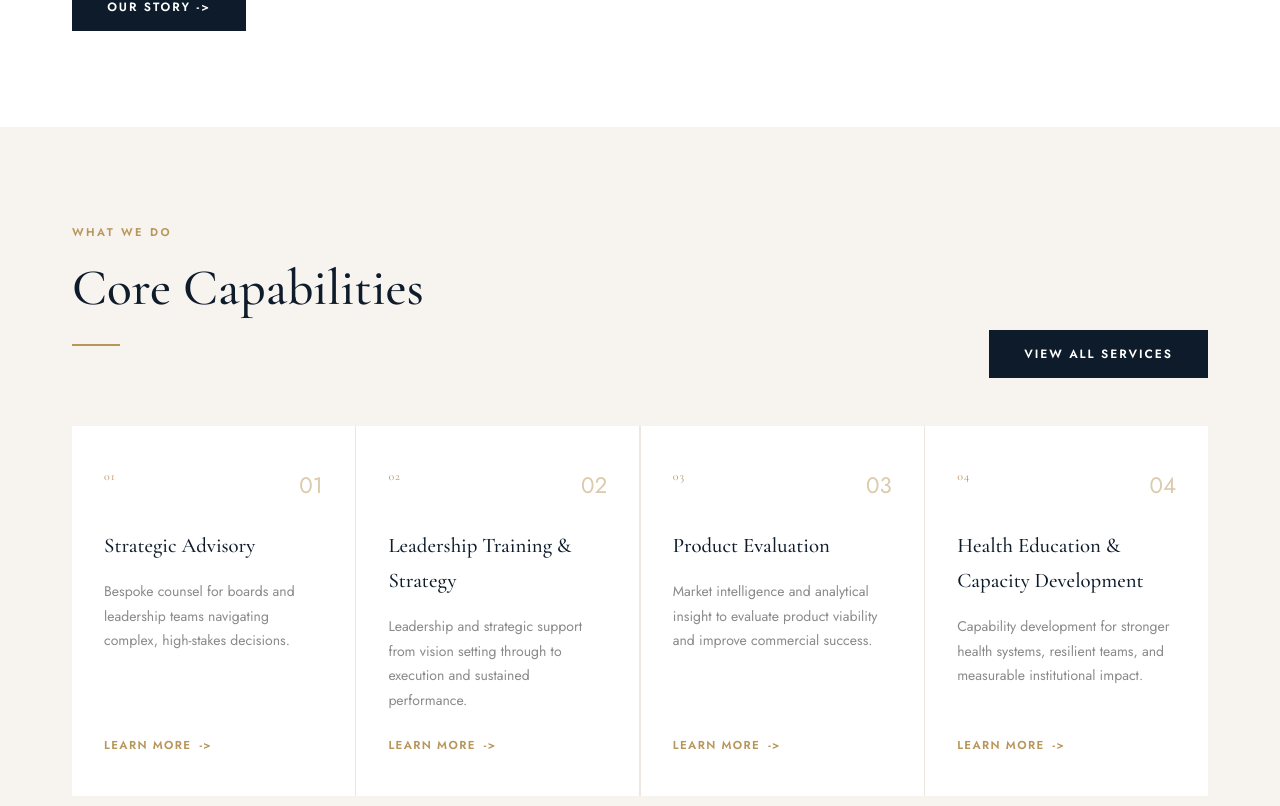
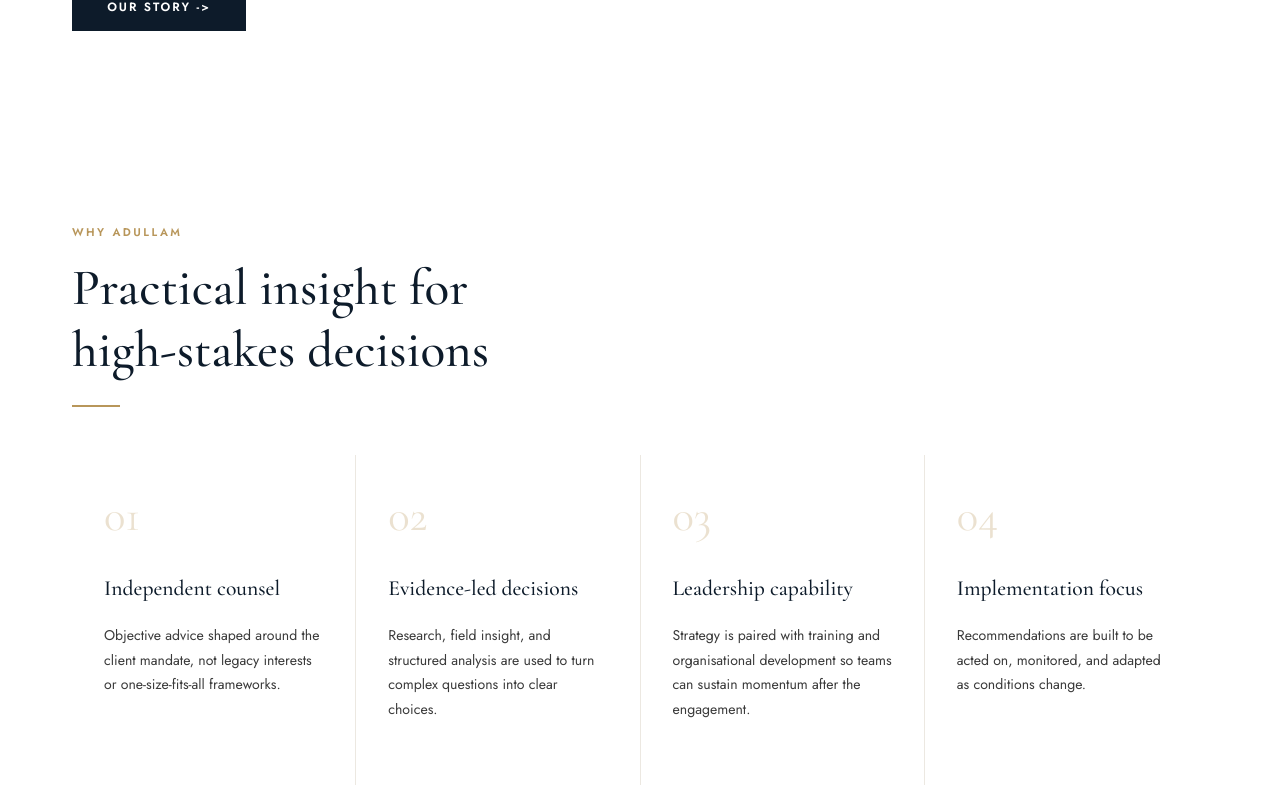
Before and after one commit to Oluwasemilore00/Adullam, a React (Create React App) app in the folder Adullams/: page / in a window 1280 px wide. Shown: the part 1514-2320 px from the top of the page. Built offline with nearby package versions, Linux system fonts and the light colour scheme; no server answers.

Commit message:
Add homepage trust sections and animations

```diff
--- a/Adullams/src/pages/Home.css
+++ b/Adullams/src/pages/Home.css
@@ -32,6 +32,12 @@
     linear-gradient(rgba(255,255,255,0.025) 1px, transparent 1px),
     linear-gradient(90deg, rgba(255,255,255,0.025) 1px, transparent 1px);
   background-size: 60px 60px;
+  animation: gridDrift 18s linear infinite;
+}
+
+@keyframes gridDrift {
+  from { background-position: 0 0, 0 0; }
+  to { background-position: 60px 60px, 60px 60px; }
 }
 
 .hero__content {
@@ -357,6 +363,119 @@
 }
 .service-card__link:hover span { margin-left: 4px; }
 
+.why-adullam {
+  background: var(--white);
+}
+
+.why-adullam__header {
+  max-width: 680px;
+  margin-bottom: 3rem;
+}
+
+.why-adullam__grid {
+  display: grid;
+  grid-template-columns: repeat(4, 1fr);
+  gap: 1px;
+  background: var(--offwhite);
+}
+
+.why-card {
+  min-height: 330px;
+  padding: 2.4rem 2rem;
+  background: var(--white);
+  display: flex;
+  flex-direction: column;
+  transition: transform var(--transition), box-shadow var(--transition), background var(--transition);
+}
+
+.why-card:hover {
+  background: var(--cream);
+  transform: translateY(-4px);
+  box-shadow: var(--shadow-md);
+  position: relative;
+  z-index: 1;
+}
+
+.why-card__num {
+  font-family: var(--serif);
+  font-size: 2.8rem;
+  line-height: 1;
+  color: var(--gold);
+  opacity: 0.28;
+  margin-bottom: 2rem;
+}
+
+.why-card__title {
+  font-family: var(--serif);
+  font-size: 1.35rem;
+  font-weight: 500;
+  color: var(--navy);
+  margin-bottom: 1rem;
+}
+
+.why-card__desc {
+  font-size: 0.88rem;
+  line-height: 1.75;
+  color: var(--text-body);
+}
+
+.impact-path {
+  background: var(--navy);
+  overflow: hidden;
+}
+
+.impact-path__inner {
+  display: grid;
+  grid-template-columns: 0.9fr 1.1fr;
+  gap: 4rem;
+  align-items: center;
+}
+
+.impact-path__copy p:last-child {
+  color: rgba(255,255,255,0.65);
+  max-width: 460px;
+  line-height: 1.85;
+  margin-top: 1.5rem;
+}
+
+.impact-path__steps {
+  display: grid;
+  grid-template-columns: repeat(2, 1fr);
+  gap: 1px;
+  background: rgba(255,255,255,0.08);
+}
+
+.impact-step {
+  min-height: 150px;
+  padding: 1.8rem;
+  background: var(--navy-mid);
+  display: flex;
+  flex-direction: column;
+  justify-content: space-between;
+  transition: transform var(--transition), background var(--transition);
+}
+
+.impact-step:hover {
+  background: var(--navy-light);
+  transform: translateY(-4px);
+}
+
+.impact-step span {
+  font-family: var(--serif);
+  font-size: 2.2rem;
+  line-height: 1;
+  color: var(--gold);
+  opacity: 0.42;
+}
+
+.impact-step strong {
+  font-family: var(--serif);
+  font-size: 1.25rem;
+  font-weight: 500;
+  line-height: 1.25;
+  color: var(--cream);
+}
+
 
 
 /* ── CTA ─────────────────────────────────────────────── */
@@ -382,6 +501,8 @@
 /* ── Responsive ────────────────────────────────────── */
 @media (max-width: 1024px) {
   .home-services__grid { grid-template-columns: repeat(2, 1fr); }
+  .why-adullam__grid { grid-template-columns: repeat(2, 1fr); }
+  .impact-path__inner { grid-template-columns: 1fr; }
   .clients__grid { grid-template-columns: repeat(3, 1fr); }
   .stats-bar__grid { grid-template-columns: repeat(2, 1fr); }
   .stats-bar__item { border-right: none; border-bottom: 1px solid rgba(255,255,255,0.2); padding-bottom: 1rem; }
@@ -394,6 +515,9 @@
   .intro__inner { grid-template-columns: 1fr; gap: 3rem; }
   .intro__visual { height: 280px; }
   .home-services__grid { grid-template-columns: 1fr; }
+  .why-adullam__grid { grid-template-columns: 1fr; }
+  .why-card { min-height: auto; }
+  .impact-path__steps { grid-template-columns: 1fr; }
   .clients__grid { grid-template-columns: repeat(2, 1fr); }
   .home-cta__inner { flex-direction: column; text-align: center; }
   .home-cta__actions { justify-content: center; }
--- a/Adullams/src/pages/Home.jsx
+++ b/Adullams/src/pages/Home.jsx
@@ -33,6 +33,36 @@
   { value: '20+', label: 'Years of applied experience' },
   { value: '5', label: 'Core advisory capabilities' },
   { value: '2', label: 'Countries of operation' },
+];
+
+const advantages = [
+  {
+    num: '01',
+    title: 'Independent counsel',
+    desc: 'Objective advice shaped around the client mandate, not legacy interests or one-size-fits-all frameworks.',
+  },
+  {
+    num: '02',
+    title: 'Evidence-led decisions',
+    desc: 'Research, field insight, and structured analysis are used to turn complex questions into clear choices.',
+  },
+  {
+    num: '03',
+    title: 'Leadership capability',
+    desc: 'Strategy is paired with training and organisational development so teams can sustain momentum after the engagement.',
+  },
+  {
+    num: '04',
+    title: 'Implementation focus',
+    desc: 'Recommendations are built to be acted on, monitored, and adapted as conditions change.',
+  },
+];
+
+const impactSteps = [
+  'Clarify the mandate',
+  'Build the evidence',
+  'Shape the strategy',
+  'Support execution',
 ];
 
 export default function Home() {
@@ -83,7 +113,7 @@
         </div>
       </section>
 
-      <section className="intro section-pad">
+      <section className="intro section-pad reveal">
         <div className="container intro__inner">
           <div className="intro__text">
             <p className="section-label">Who We Are</p>
@@ -127,7 +157,26 @@
         </div>
       </section>
 
-      <section className="home-services section-pad" style={{ background: 'var(--cream)' }}>
+      <section className="why-adullam section-pad">
+        <div className="container">
+          <div className="why-adullam__header reveal">
+            <p className="section-label">Why Adullam</p>
+            <h2 className="section-title">Practical insight for<br />high-stakes decisions</h2>
+            <div className="divider" />
+          </div>
+          <div className="why-adullam__grid">
+            {advantages.map((item, index) => (
+              <article className={`why-card reveal reveal-delay-${Math.min(index, 3)}`} key={item.title}>
+                <span className="why-card__num">{item.num}</span>
+                <h3 className="why-card__title">{item.title}</h3>
+                <p className="why-card__desc">{item.desc}</p>
+              </article>
+            ))}
+          </div>
+        </div>
+      </section>
+
+      <section className="home-services section-pad reveal" style={{ background: 'var(--cream)' }}>
         <div className="container">
           <div className="home-services__header">
             <div>
@@ -155,7 +204,29 @@
         </div>
       </section>
 
-      <section className="home-cta">
+      <section className="impact-path section-pad">
+        <div className="container impact-path__inner">
+          <div className="impact-path__copy reveal">
+            <p className="section-label">How Value Is Created</p>
+            <h2 className="section-title light">From uncertainty<br />to confident action</h2>
+            <p>
+              Every engagement is shaped around a clear path from diagnosis to
+              decision. The result is advice that leaders can understand,
+              defend, and implement.
+            </p>
+          </div>
+          <div className="impact-path__steps">
+            {impactSteps.map((step, index) => (
+              <div className={`impact-step reveal reveal-delay-${Math.min(index, 3)}`} key={step}>
+                <span>{String(index + 1).padStart(2, '0')}</span>
+                <strong>{step}</strong>
+              </div>
+            ))}
+          </div>
+        </div>
+      </section>
+
+      <section className="home-cta reveal">
         <div className="container home-cta__inner">
           <div>
             <p className="section-label" style={{ color: 'var(--gold-light)' }}>Get Started</p>
--- a/Adullams/src/styles/global.css
+++ b/Adullams/src/styles/global.css
@@ -108,6 +108,32 @@
 }
 .btn-navy:hover { background: var(--navy-light); transform: translateY(-2px); box-shadow: var(--shadow-md); }
 
+.reveal {
+  opacity: 1;
+  transform: none;
+  animation: revealUp 0.75s ease both;
+}
+
+.reveal--visible {
+  opacity: 1;
+  transform: translateY(0);
+}
+
+@keyframes revealUp {
+  from {
+    opacity: 0;
+    transform: translateY(28px);
+  }
+  to {
+    opacity: 1;
+    transform: translateY(0);
+  }
+}
+
+.reveal-delay-1 { transition-delay: 0.08s; }
+.reveal-delay-2 { transition-delay: 0.16s; }
+.reveal-delay-3 { transition-delay: 0.24s; }
+
 /* ─── Page Transition ───────────────────────────────────────────────── */
 .page-enter {
   opacity: 0;
@@ -123,3 +149,19 @@
 ::-webkit-scrollbar { width: 6px; }
 ::-webkit-scrollbar-track { background: var(--cream); }
 ::-webkit-scrollbar-thumb { background: var(--gold); border-radius: 3px; }
+
+@media (prefers-reduced-motion: reduce) {
+  *,
+  *::before,
+  *::after {
+    animation-duration: 0.01ms !important;
+    animation-iteration-count: 1 !important;
+    scroll-behavior: auto !important;
+    transition-duration: 0.01ms !important;
+  }
+
+  .reveal {
+    opacity: 1;
+    transform: none;
+  }
+}
```
